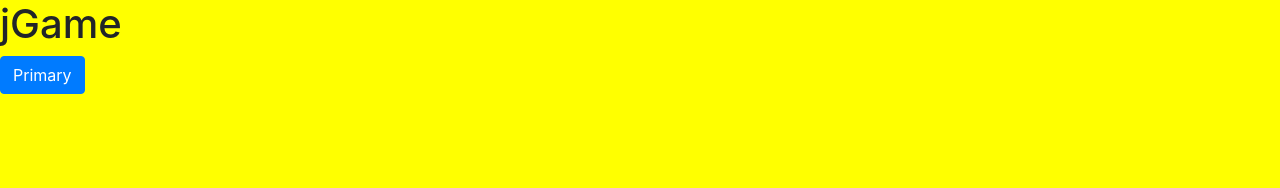
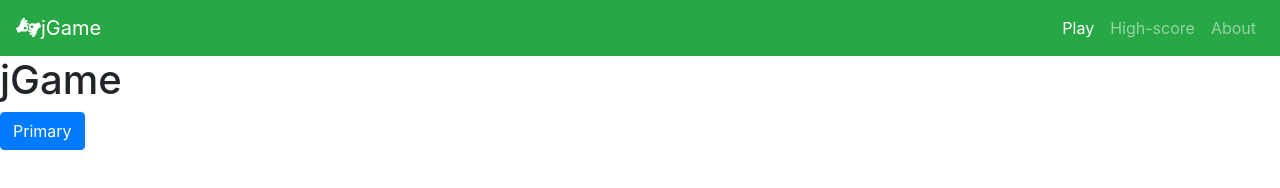
Before and after one commit to pernillekloster/jgame, a plain HTML site: page index.html in a window 1280 px wide. Drawn offline with nearby package versions, Linux system fonts and the light colour scheme.

Commit message:
Add of navbar

```diff
--- a/index.html
+++ b/index.html
@@ -9,12 +9,40 @@
     <!-- Bootstrap CSS -->
     <link rel="stylesheet" href="https://stackpath.bootstrapcdn.com/bootstrap/4.1.3/css/bootstrap.min.css" integrity="sha384-MCw98/SFnGE8fJT3GXwEOngsV7Zt27NXFoaoApmYm81iuXoPkFOJwJ8ERdknLPMO"
         crossorigin="anonymous">
+    <!-- Font Awesome CSS -->
+    <link rel="stylesheet" href="https://use.fontawesome.com/releases/v5.4.1/css/all.css" integrity="sha384-5sAR7xN1Nv6T6+dT2mhtzEpVJvfS3NScPQTrOxhwjIuvcA67KV2R5Jz6kr4abQsz"
+        crossorigin="anonymous">
+    <!-- Own CSS -->
     <link rel="stylesheet" href="style.css">
 
     <title>jGame</title>
 </head>
 
 <body>
+    <nav class="navbar navbar-expand-sm navbar-dark bg-success">
+        <a class="navbar-brand" href="#">
+            <i class="fas fa-american-sign-language-interpreting"></i>jGame</a>
+        <button class="navbar-toggler" type="button" data-toggle="collapse" data-target="#navbarSupportedContent" aria-controls="navbarSupportedContent"
+            aria-expanded="false" aria-label="Toggle navigation">
+            <span class="navbar-toggler-icon"></span>
+        </button>
+
+        <div class="collapse navbar-collapse" id="navbarSupportedContent">
+            <ul class="navbar-nav ml-auto">
+                <li class="nav-item active">
+                    <a class="nav-link" href="play">Play
+                    </a>
+                </li>
+                <li class="nav-item">
+                    <a class="nav-link" href="high-score">High-score</a>
+                </li>
+                <li class="nav-item">
+                    <a class="nav-link" href="About">About</a>
+                </li>
+            </ul>
+
+        </div>
+    </nav>
     <h1>jGame</h1>
     <button class="btn btn-primary">Primary</button>
 
@@ -26,6 +54,7 @@
         crossorigin="anonymous"></script>
     <script src="https://stackpath.bootstrapcdn.com/bootstrap/4.1.3/js/bootstrap.min.js" integrity="sha384-ChfqqxuZUCnJSK3+MXmPNIyE6ZbWh2IMqE241rYiqJxyMiZ6OW/JmZQ5stwEULTy"
         crossorigin="anonymous"></script>
+
     <script src="js/main.js"></script>
 </body>
 
--- a/style.css
+++ b/style.css
@@ -1,3 +1,2 @@
 body {
-  background: yellow;
 }
```
